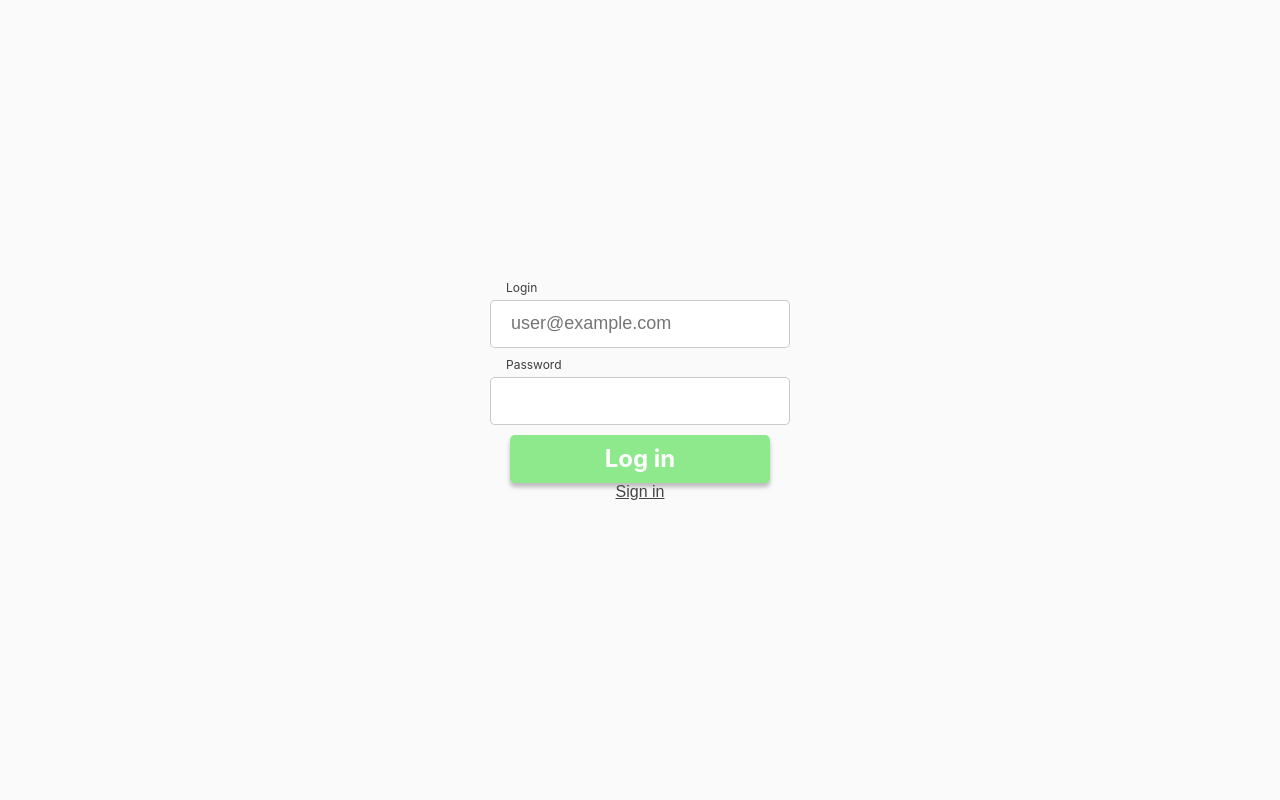
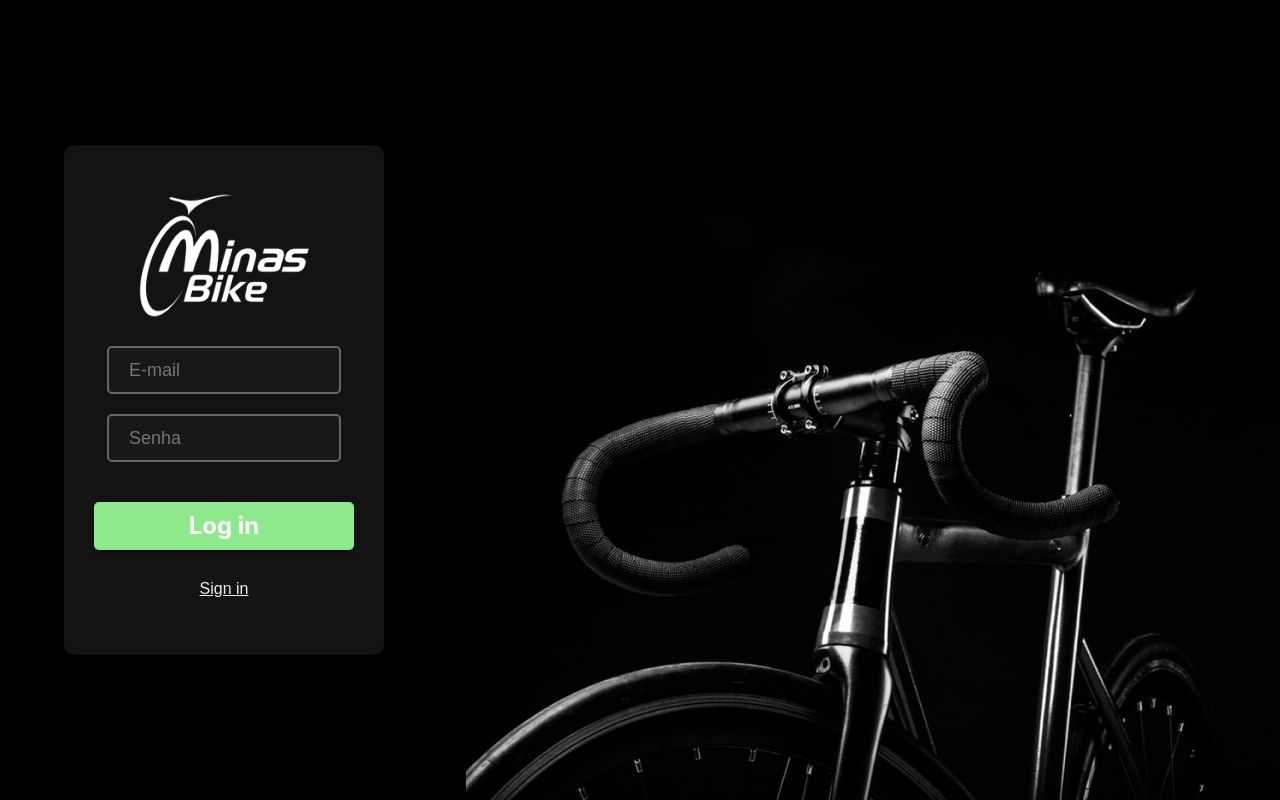
Before and after one commit to lucaspontoexe/MinasBike, a React (Create React App) app in the folder front/: page / in a window 1280 px wide. Built offline with nearby package versions, Linux system fonts and the light colour scheme.

Commit message:
reimplementando tela de login do andré

```diff
--- a/front/src/pages/Login/index.jsx
+++ b/front/src/pages/Login/index.jsx
@@ -5,6 +5,7 @@ import TextBox from '../../components/TextBox';
 import Error from '../../components/Error';
 
 import api from '../../services/api';
+import logo from '../../assets/images/logo-white.png';
 import './styles.css';
 
 export default function Login({ history }) {
@@ -33,14 +34,18 @@ export default function Login({ history }) {
     return (
         <>
             {error && <Error>{error}</Error>}
-            <br />
+
             <div className="login-screen">
-                <form onSubmit={handleSubmit}>
+                <form className="login-container" onSubmit={handleSubmit}>
+                    <div className="logo-container">
+                        <img src={logo} alt="Minas Bike logo" />
+                    </div>
+
                     <TextBox
                         name="user"
                         type="email"
-                        label="Login"
-                        placeholder="user@example.com"
+                        // label="Login"
+                        placeholder="E-mail"
                         required
                         autoFocus
                         value={email}
@@ -50,16 +55,18 @@ export default function Login({ history }) {
                     <TextBox
                         name="password"
                         type="password"
-                        label="Password"
+                        // label="Password"
+                        placeholder="Senha"
                         required
                         value={password}
                         onChange={event => setPassword(event.target.value)}
                     />
+
                     <Button type="submit" color="#8ee88c">
                         Log in
                     </Button>
+                    <Link to="/cadastrar">Sign in </Link>
                 </form>
-                <Link to="/cadastrar">Sign in </Link>
             </div>
         </>
     );
--- a/front/src/pages/Login/styles.css
+++ b/front/src/pages/Login/styles.css
@@ -1,13 +1,62 @@
 .login-screen {
-    /* 60px = header size */
-    height: calc(100vh - 60px);
+    height: 100vh;
 
     display: flex;
     flex-direction: column;
+    align-items: flex-start;
+    justify-content: center;
+
+    background-color: black;
+    background-image: url('../../assets/images/photo-dark.jpg');
+    background-repeat: no-repeat;
+    background-position: right bottom;
+}
+
+.login-container {
+    display: flex;
+    flex-direction: column;
     align-items: center;
+    width: 25%; /*33% */
+    /* height: 60%; */
+    margin-left: 5%;
+    padding: 30px;
+
+    border-radius: 10px;
+
+    /* dark mode */
+    background: #131313;
+}
+
+.login-container .logo-container {
+    width: 50%;
+    height: 30%;
+    margin: 5% 0px;
+    display: flex;
     justify-content: center;
+}
+
+.login-container .text-box {
+    width: 90%;
+}
+
+.login-container button {
+    width: 90%;
+    margin: 30px 0px;
 }
 
 .login-screen a {
     color: #444444;
 }
+
+/* dark mode */
+
+.login-container a,
+.login-container span {
+    color: #eeeeee;
+}
+
+.login-container input {
+    background-color: #181818;
+    color: whitesmoke;
+    border: 2px #666 solid;
+}
```
